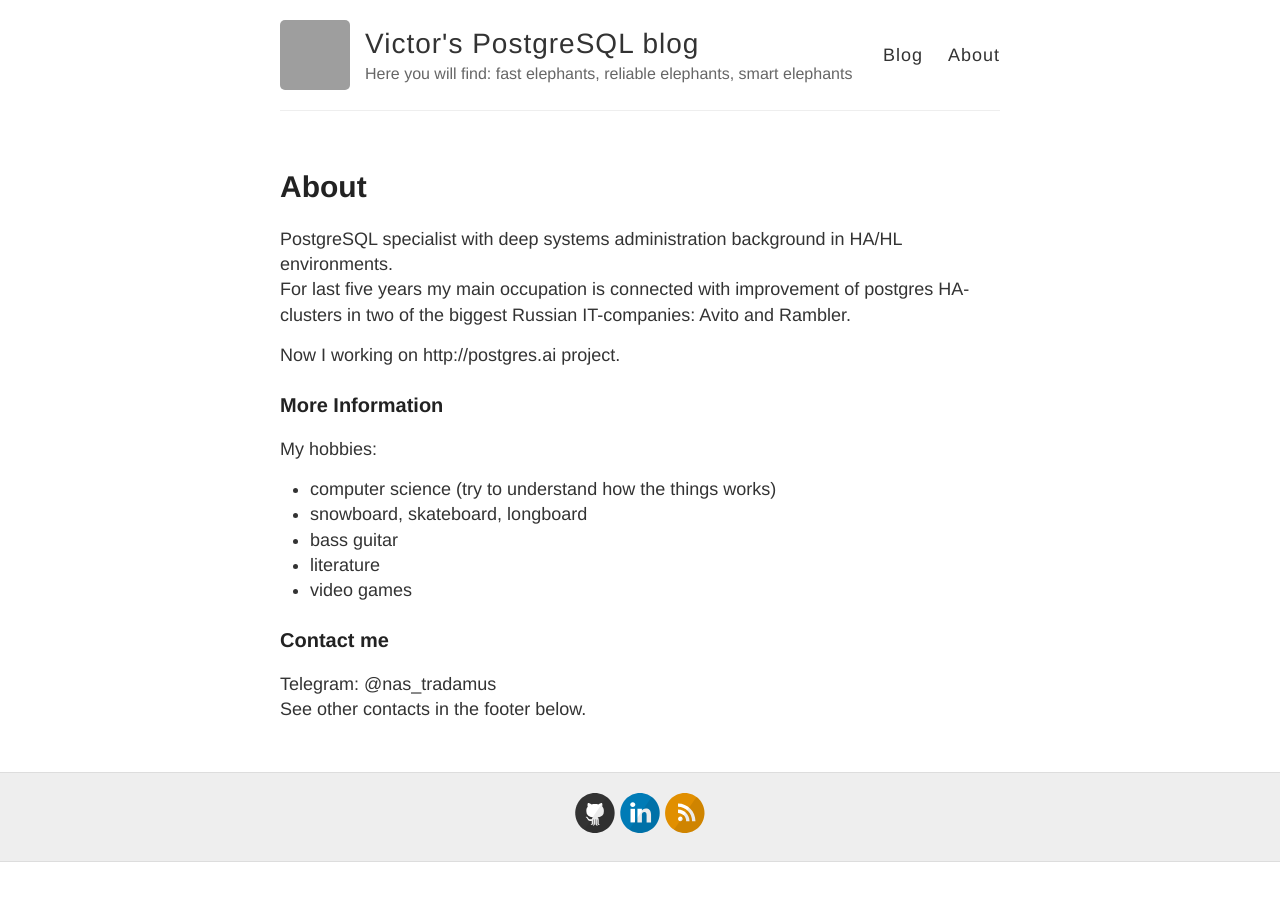
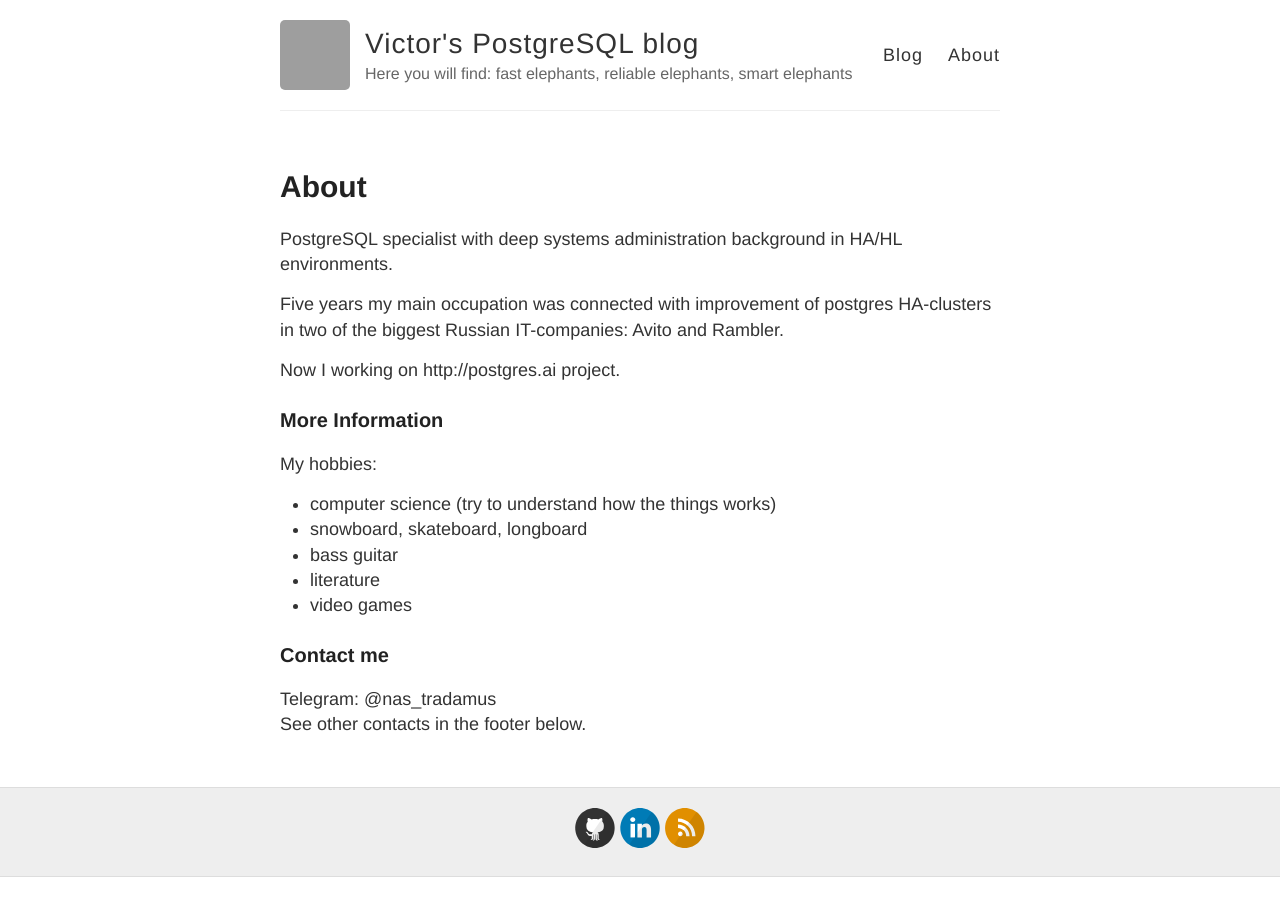
Before and after one commit to Nastradamus/nastradamus.github.io, a Jekyll site: the page built from about.md, in a window 1280 px wide. Built offline with Jekyll 4.4.1, drawn with Linux system fonts in a browser that asks for light colours; grey boxes are pictures that could not be loaded.

Commit message:
Update about.md

```diff
--- a/about.md
+++ b/about.md
@@ -5,7 +5,8 @@ permalink: /about/
 ---
 
 PostgreSQL specialist with deep systems administration background in HA/HL environments.
-For last five years my main occupation is connected with improvement of postgres HA-clusters in two of the biggest Russian IT-companies: Avito and Rambler.
+
+Five years my main occupation was connected with improvement of postgres HA-clusters in two of the biggest Russian IT-companies: Avito and Rambler.
 
 Now I working on http://postgres.ai project.
 
```
